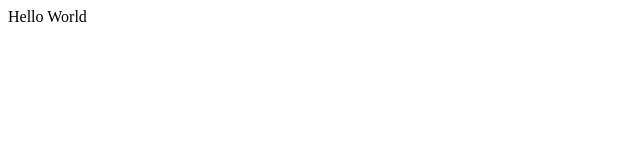
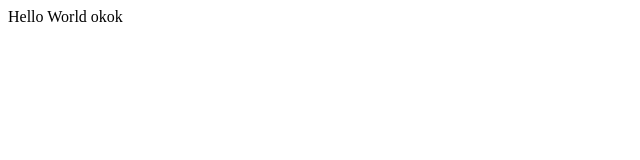
Before and after one commit to neelchopra56/WP-FINAL, a plain HTML site: page abc.html in a window 1280 px wide. Shown: the full height of the page, 0-640 px from the left. Drawn offline with Linux system fonts and the light colour scheme.

Commit message:
Update abc.html

```diff
--- a/abc.html
+++ b/abc.html
@@ -7,6 +7,6 @@
     <title>Document</title>
   </head>
   <body>
-    Hello World
+    Hello World okok
   </body>
 </html>
```
